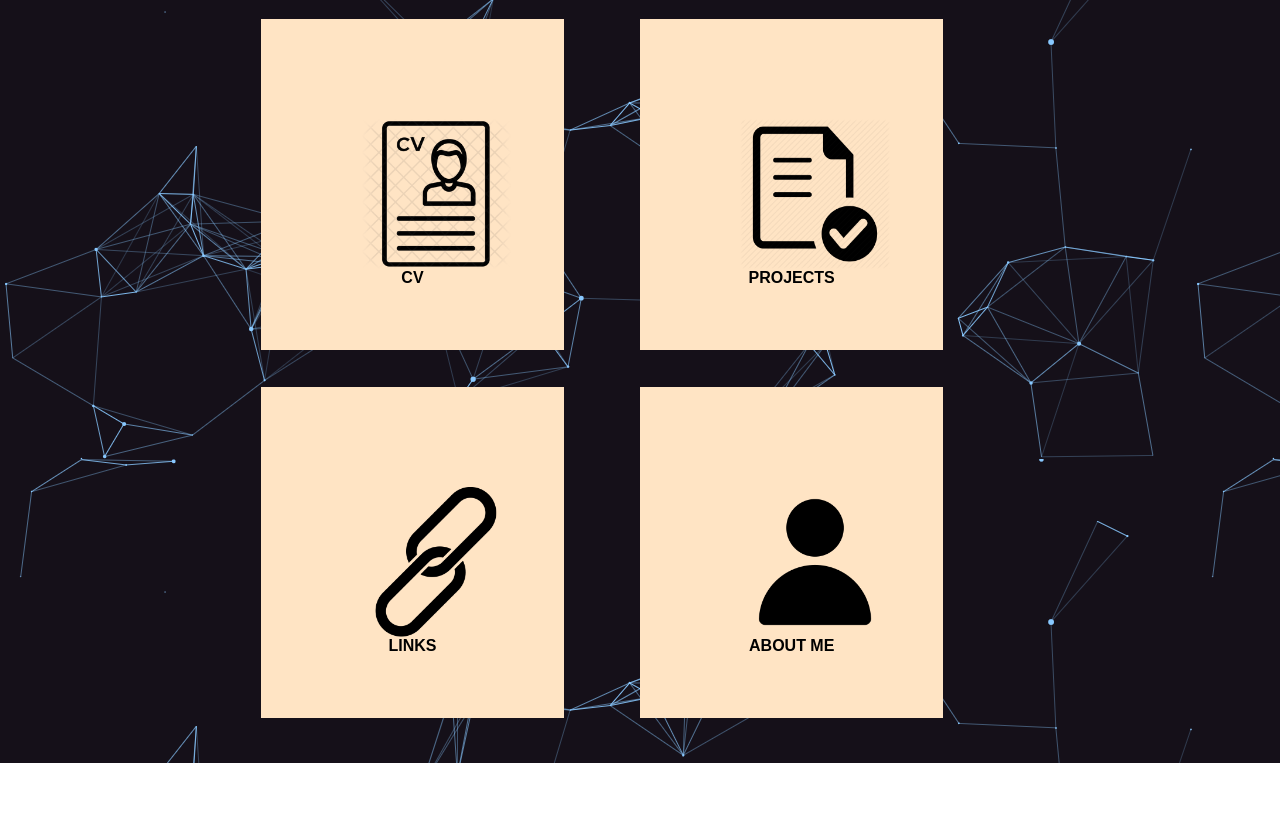
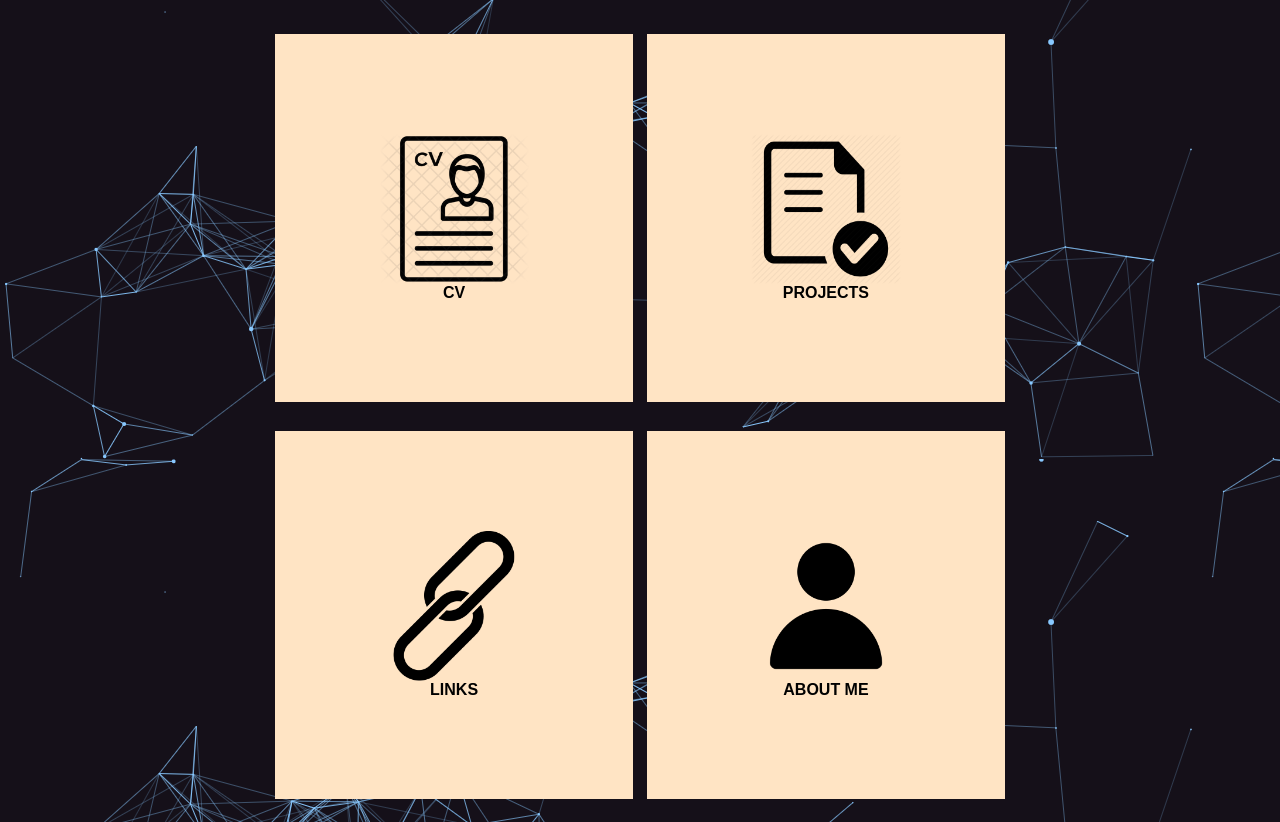
Before and after one commit to Nakataha/Nakataha.github.io, a plain HTML site: page index.html in a window 1280 px wide. Shown: the part 121-943 px from the top of the page. Before the commit the page ends 884 px from the top, so only its background shows below. Drawn offline with Linux system fonts and the light colour scheme.

Commit message:
Update index.html

```diff
--- a/index.html
+++ b/index.html
@@ -4,20 +4,18 @@
         <link href="https://maxcdn.bootstrapcdn.com/font-awesome/4.2.0/css/font-awesome.min.css" rel="stylesheet">
 	    <meta name="viewport" content="width=device-width, initial-scale=1.0">
         <title>Mehmet Taha Demirci</title>
-	<link rel="shortcut icon" href="Taha25.ico" type="image/x-icon">
+        <link rel="shortcut icon" href="Taha25.ico" type="image/x-icon">
         <style type="text/css">
 
-        * {
-			box-sizing: border-box;
-          }
+
         .row {
-			display: flex;
-            padding: 0ex;
+		display: flex;
+                padding: 1ex;
 		}
 
 		.column {
-			flex: 100%;
-			padding: 0ex;
+			flex: 50%;
+			padding: 1ex;
 		}
             button {border: none;
                     color: black;
@@ -27,8 +25,8 @@
                     display: inline-block;
                     font-size: 16px;
                     cursor: pointer;
-                    width: 80%;
-                    height: 90%;
+                    width: 100%;
+                    height: 100%;
                     background-color: bisque;
                     }
             button:hover {background-color:burlywood}
```
